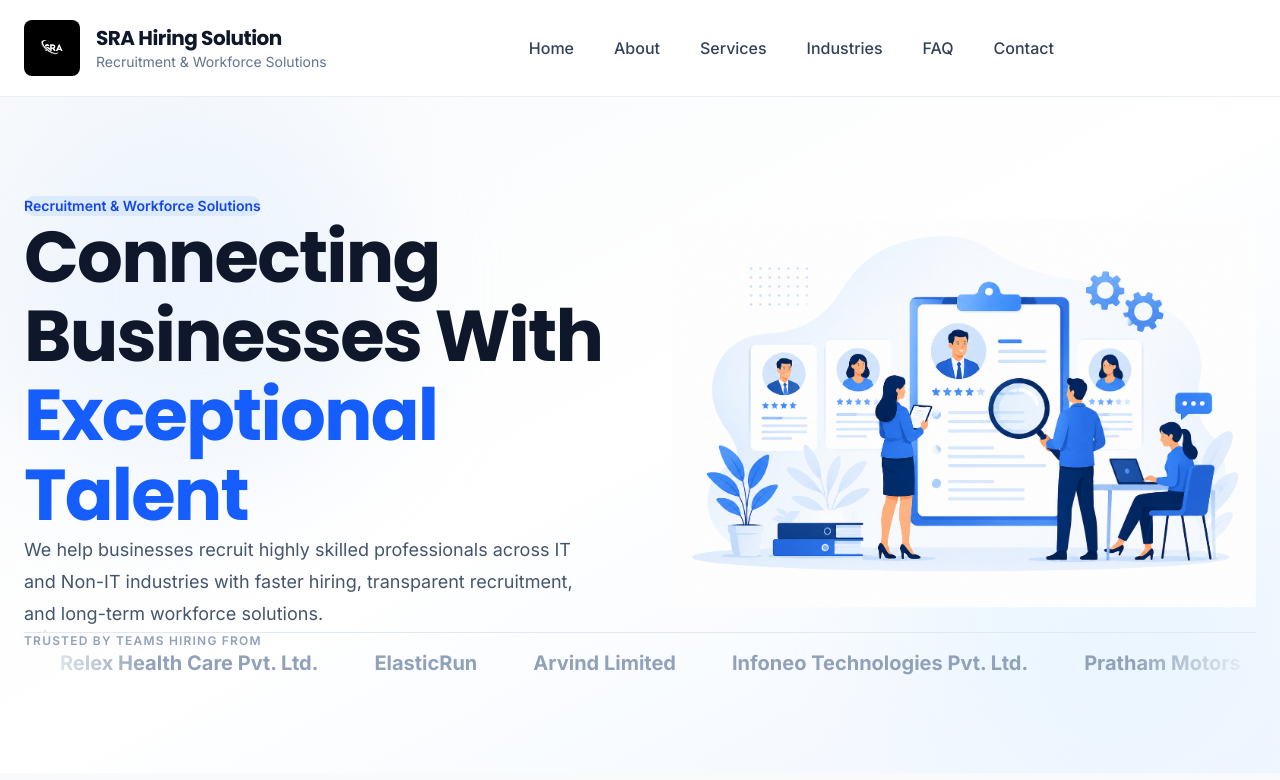
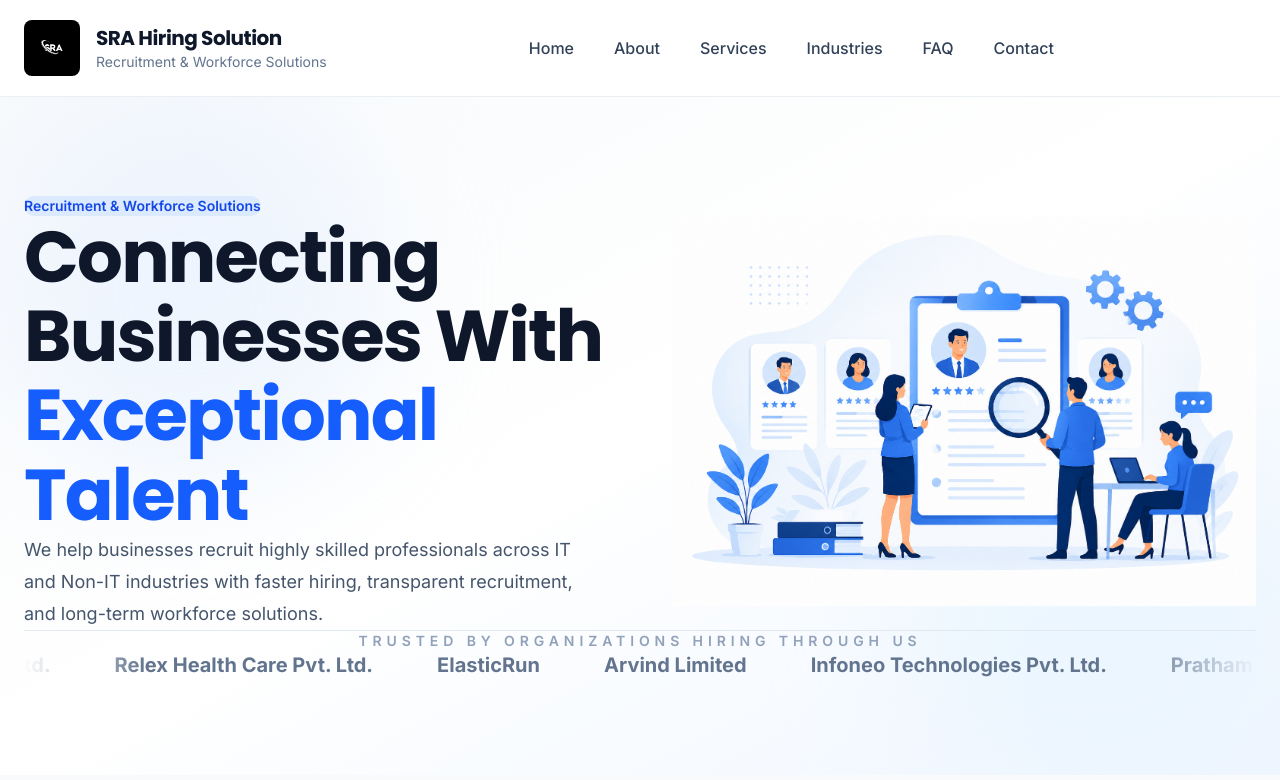
Before and after one commit to priyanka2003476/sra-hiring-solution, a Next.js app: page / in a window 1280 px wide. Shown: the top 780 px of the page. Built offline with nearby package versions, Linux system fonts and the light colour scheme.

Commit message:
improvements done

```diff
--- a/components/home/Hero.tsx
+++ b/components/home/Hero.tsx
@@ -1,11 +1,8 @@
 "use client";
 
 import Image from "next/image";
-import { ArrowRight } from "lucide-react";
 
 import Container from "@/components/common/Container";
-import PrimaryButton from "@/components/common/PrimaryButton";
-import StatCard from "@/components/cards/StatCard";
 
 const CLIENT_LOGOS = [
   "VIH Capital Advisory Private Limited",
@@ -15,66 +12,51 @@ const CLIENT_LOGOS = [
   "Arvind Limited",
   "Infoneo Technologies Pvt. Ltd.",
   "Pratham Motors",
-  "Justdial Pvt. Ltd.",];
+  "Justdial Pvt. Ltd.",
+];
 
 export default function Hero() {
   return (
-    <section    id="home" className="relative overflow-hidden bg-gradient-to-br from-slate-50 via-white to-blue-50">
+    <section
+      id="home"
+      className="relative overflow-hidden bg-gradient-to-br from-slate-50 via-white to-blue-50"
+    >
+      {/* Background Blur */}
+
       <div className="pointer-events-none absolute left-0 top-0 h-72 w-72 rounded-full bg-blue-100/40 blur-3xl sm:h-96 sm:w-96" />
+
       <div className="pointer-events-none absolute bottom-0 right-0 h-72 w-72 rounded-full bg-sky-100/40 blur-3xl sm:h-96 sm:w-96" />
 
       <Container>
         <div className="grid items-center gap-12 py-16 sm:py-20 lg:grid-cols-2 lg:gap-16 lg:py-24">
-          {/* LEFT */}
+
+          {/* Left */}
+
           <div className="relative z-10">
-            <span className="fade-up delay-1 inline-flex rounded-full bg-blue-100 px-4 py-1.5 text-xs font-semibold text-blue-700 sm:px-5 sm:py-2 sm:text-sm">
+
+            <span className="fade-up delay-1 inline-flex rounded-full bg-blue-100 px-5 py-2 text-sm font-semibold text-blue-700">
               Recruitment & Workforce Solutions
             </span>
 
-            <h1 className="fade-up delay-2 mt-6 text-4xl font-extrabold leading-[1.1] tracking-tight text-slate-900 sm:mt-8 sm:text-5xl lg:text-6xl xl:text-7xl">
+            <h1 className="fade-up delay-2 mt-8 text-4xl font-extrabold leading-[1.1] tracking-tight text-slate-900 sm:text-5xl lg:text-6xl xl:text-7xl">
               Connecting Businesses With{" "}
-              <span className="text-blue-600">Exceptional Talent</span>
+              <span className="text-blue-600">
+                Exceptional Talent
+              </span>
             </h1>
 
-            <p className="fade-up delay-3 mt-6 max-w-xl text-base leading-7 text-slate-600 sm:mt-8 sm:text-lg sm:leading-8">
+            <p className="fade-up delay-3 mt-8 max-w-xl text-lg leading-8 text-slate-600">
               We help businesses recruit highly skilled professionals across
               IT and Non-IT industries with faster hiring, transparent
               recruitment, and long-term workforce solutions.
             </p>
 
-            <div className="fade-up delay-4 mt-8 flex flex-wrap gap-4 sm:mt-10 sm:gap-5">
-              <PrimaryButton className="px-6 py-3 text-sm sm:px-8 sm:py-4 sm:text-base">
-                {/* Hire Talent */}
-              </PrimaryButton>
-
-              <button className="group flex items-center gap-2 rounded-xl border border-slate-300 bg-white px-6 py-3 text-sm font-semibold text-slate-700 transition-all duration-300 hover:border-blue-600 hover:text-blue-600 hover:shadow-lg sm:px-8 sm:py-4 sm:text-base">
-                {/* Explore Jobs */}
-                {/* <ArrowRight */}
-                  {/* // size={18} */}
-                  {/* // className="transition-transform duration-300 group-hover:translate-x-1" */}
-                {/* /> */}
-              </button>
-            </div>
-
-            {/* Mobile / Tablet stats row */}
-            <div className="fade-up delay-5 mt-10 grid grid-cols-3 gap-4 border-t border-slate-200 pt-8 lg:hidden">
-              <div>
-                {/* <p className="text-2xl font-bold text-slate-900">500+</p>
-                <p className="mt-1 text-xs text-slate-500 sm:text-sm">Placements</p> */}
-              </div>
-              <div>
-                {/* <p className="text-2xl font-bold text-slate-900">100+</p>
-                <p className="mt-1 text-xs text-slate-500 sm:text-sm">Hiring Partners</p> */}
-              </div>
-              <div>
-                {/* <p className="text-2xl font-bold text-slate-900">20+</p> */}
-                {/* <p className="mt-1 text-xs text-slate-500 sm:text-sm">Industries</p> */}
-              </div>
-            </div>
           </div>
 
-          {/* RIGHT */}
+          {/* Right */}
+
           <div className="fade-up delay-3 relative mx-auto flex max-w-md items-center justify-center lg:max-w-none">
+
             <Image
               src="/images/hero/hero-image.png"
               alt="Recruitment Illustration"
@@ -84,57 +66,89 @@ export default function Hero() {
               className="w-full max-w-xl"
             />
 
-            <div className="absolute left-0 top-8 hidden lg:block xl:top-12">
-              {/* <StatCard number="500+" title="Successful Placements" /> */}
-            </div>
-            <div className="absolute -right-4 top-1/2 hidden -translate-y-1/2 lg:block xl:-right-6">
-              {/* <StatCard number="100+" title="Hiring Partners" /> */}
-            </div>
-            <div className="absolute bottom-2 left-12 hidden lg:block xl:bottom-5 xl:left-20">
-              {/* <StatCard number="20+" title="Industries Served" /> */}
-            </div>
           </div>
+
         </div>
+                {/* Trusted Companies */}
 
-        {/* Trusted-by marquee */}
-        <div className="fade-up delay-6 border-t border-slate-200 py-8">
-          <p className="text-center text-xs font-semibold uppercase tracking-widest text-slate-400 sm:text-left">
-            Trusted by teams hiring from
+        <div className="fade-up delay-4 border-t border-slate-200 py-8 sm:py-10">
+
+          <p className="text-center text-xs font-semibold uppercase tracking-[0.35em] text-slate-400 sm:text-sm">
+            Trusted by organizations hiring through us
           </p>
-          <div className="relative mt-5 overflow-hidden [mask-image:linear-gradient(to_right,transparent,black_10%,black_90%,transparent)]">
-            <div className="marquee flex w-max items-center gap-14">
-              {[...CLIENT_LOGOS, ...CLIENT_LOGOS].map((name, i) => (
+
+          <div className="relative mt-8 overflow-hidden [mask-image:linear-gradient(to_right,transparent,black_10%,black_90%,transparent)]">
+
+            <div className="marquee flex w-max items-center gap-16">
+
+              {[...CLIENT_LOGOS, ...CLIENT_LOGOS].map((name, index) => (
                 <span
-                  key={`${name}-${i}`}
-                  className="whitespace-nowrap text-lg font-bold text-slate-400 sm:text-xl"
+                  key={`${name}-${index}`}
+                  className="whitespace-nowrap text-lg font-bold text-slate-500 transition duration-300 hover:text-blue-600 sm:text-xl"
                 >
                   {name}
                 </span>
               ))}
+
             </div>
+
           </div>
+
         </div>
+
       </Container>
 
       <style jsx>{`
         @keyframes fadeUp {
-          from { opacity: 0; transform: translateY(16px); }
-          to { opacity: 1; transform: translateY(0); }
+          from {
+            opacity: 0;
+            transform: translateY(16px);
+          }
+
+          to {
+            opacity: 1;
+            transform: translateY(0);
+          }
         }
-        .fade-up { opacity: 0; animation: fadeUp 0.6s ease-out forwards; }
-        .delay-1 { animation-delay: 0.05s; }
-        .delay-2 { animation-delay: 0.15s; }
-        .delay-3 { animation-delay: 0.25s; }
-        .delay-4 { animation-delay: 0.35s; }
-        .delay-5 { animation-delay: 0.45s; }
-        .delay-6 { animation-delay: 0.6s; }
+
+        .fade-up {
+          opacity: 0;
+          animation: fadeUp 0.7s ease-out forwards;
+        }
+
+        .delay-1 {
+          animation-delay: 0.05s;
+        }
+
+        .delay-2 {
+          animation-delay: 0.15s;
+        }
+
+        .delay-3 {
+          animation-delay: 0.25s;
+        }
+
+        .delay-4 {
+          animation-delay: 0.35s;
+        }
 
         @keyframes marquee {
-          from { transform: translateX(0); }
-          to { transform: translateX(-50%); }
+          from {
+            transform: translateX(0);
+          }
+
+          to {
+            transform: translateX(-50%);
+          }
         }
-        .marquee { animation: marquee 22s linear infinite; }
-        .marquee:hover { animation-play-state: paused; }
+
+        .marquee {
+          animation: marquee 24s linear infinite;
+        }
+
+        .marquee:hover {
+          animation-play-state: paused;
+        }
       `}</style>
     </section>
   );
```
